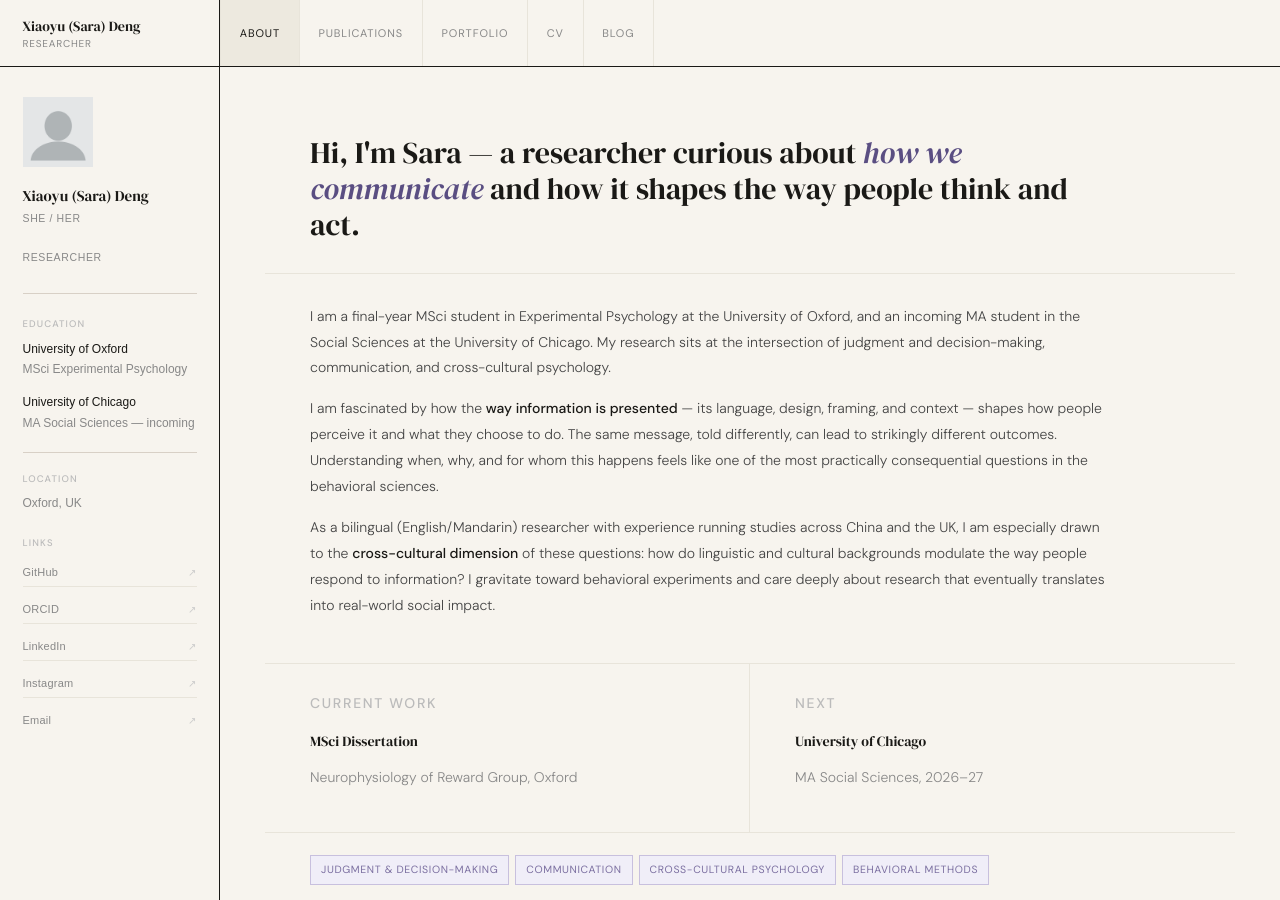
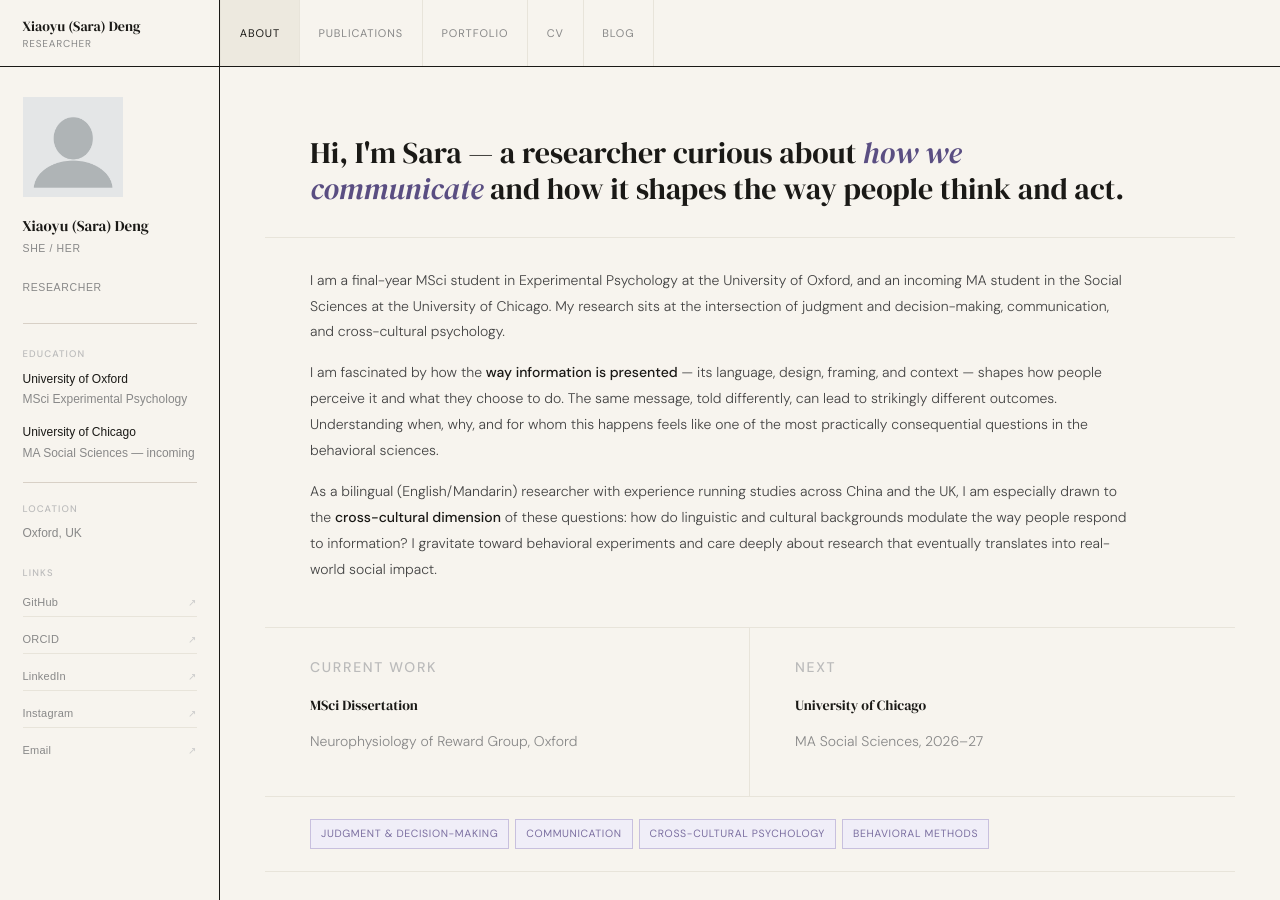
Before and after one commit to saradeng713/saradeng713.github.io, a Jekyll site: the page built from _pages/about.md, in a window 1280 px wide and 900 px high. Built offline with Jekyll 4.4.1, drawn with Linux system fonts in a browser that asks for light colours; a script that is not in the unit is left out.

Commit message:
Update custom.css

```diff
--- a/assets/css/custom.css
+++ b/assets/css/custom.css
@@ -175,8 +175,8 @@ body {
 }
 
 .sd-sidebar__avatar {
-  width: 70px;
-  height: 70px;
+  width: 100px;
+  height: 100px;
   overflow: hidden;
   margin-bottom: 1.25rem;
   background: var(--rule-dark);
@@ -192,8 +192,8 @@ body {
 }
 
 .sd-sidebar__avatar-fallback {
-  width: 70px;
-  height: 70px;
+  width: 100px;
+  height: 100px;
   background: var(--rule-dark);
   color: var(--cream);
   font-family: 'DM Serif Display', serif;
@@ -325,7 +325,7 @@ article.page {
   font-weight: 400 !important;
   color: var(--text-primary) !important;
   line-height: 1.2 !important;
-  max-width: 800px;
+  max-width: 820px;
   margin: 0 !important;
   border: none !important;
   padding: 0 !important;
@@ -356,7 +356,7 @@ article.page {
   font-weight: 300;
   line-height: 1.85;
   color: #444;
-  max-width: 800px;
+  max-width: 820px;
   margin-bottom: 1rem;
 }
 
```
